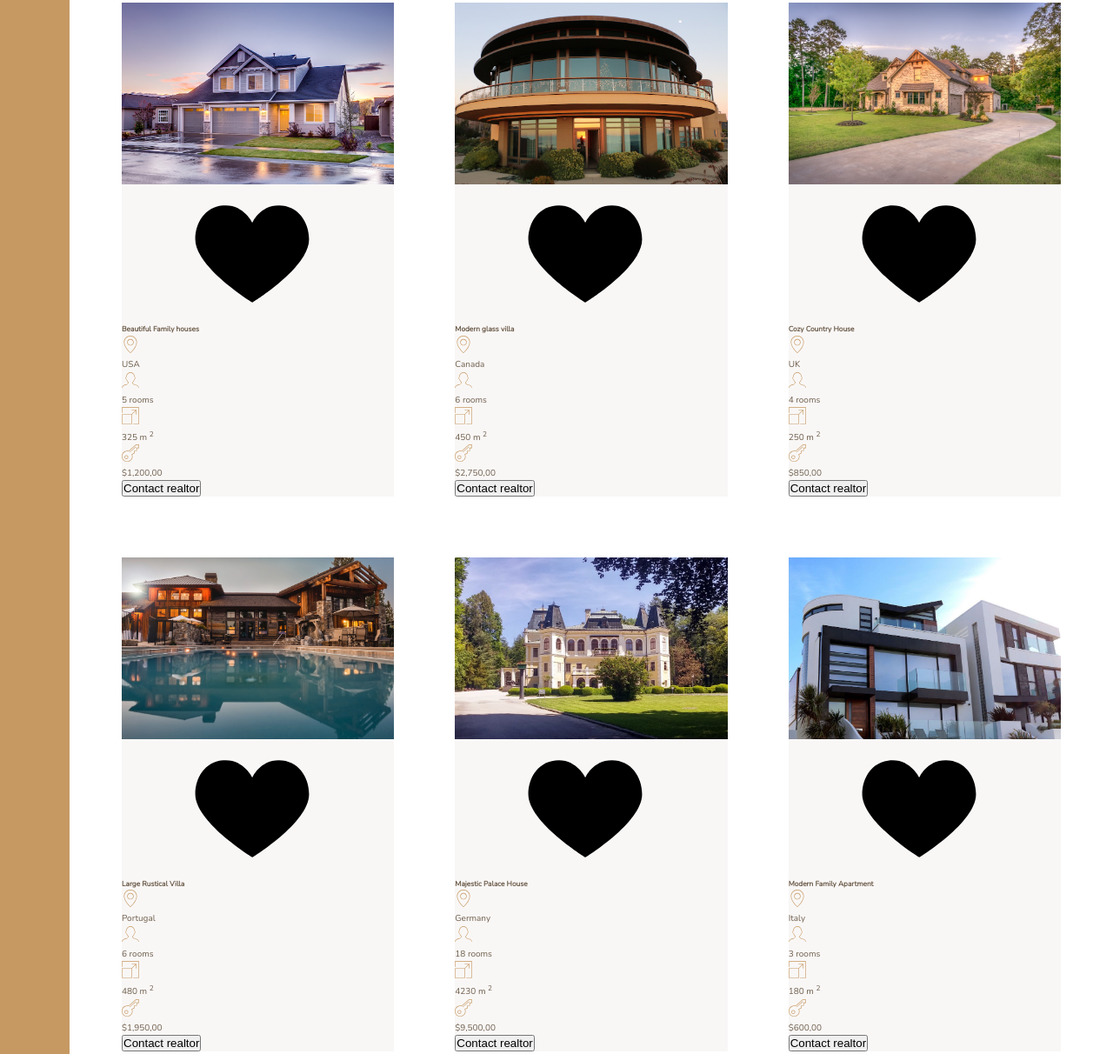
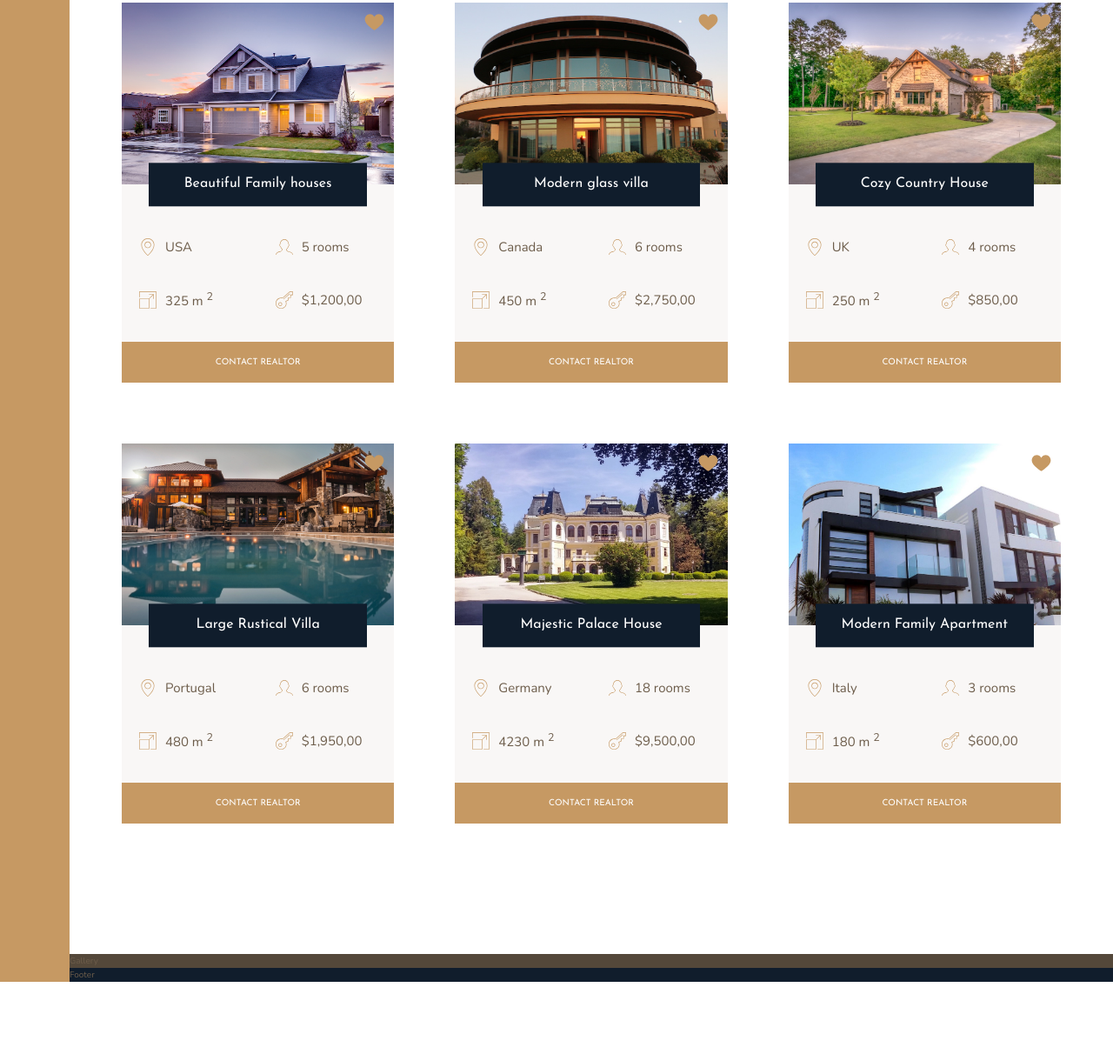
Before and after one commit to programmerInfi/Nexter, a website: page index.html in a window 1280 px wide. Shown: the part 1994-3206 px from the top of the page at 87% size. After the commit the page ends 3123 px from the top, so only its background shows below. Drawn offline with nearby package versions, Linux system fonts and the light colour scheme.

Commit message:
homesection done

```diff
--- a/index.html
+++ b/index.html
@@ -137,7 +137,7 @@
           </svg>
           <p>$1,200,00</p>
         </div>
-        <button class="cta">Contact realtor</button>
+        <button class="btn home__btn">Contact realtor</button>
       </div>
 
       <div class="home">
@@ -170,7 +170,7 @@
           </svg>
           <p>$2,750,00</p>
         </div>
-        <button class="cta">Contact realtor</button>
+        <button class="btn home__btn">Contact realtor</button>
       </div>
 
       <div class="home">
@@ -203,7 +203,7 @@
           </svg>
           <p>$850,00</p>
         </div>
-        <button class="cta">Contact realtor</button>
+        <button class="btn home__btn">Contact realtor</button>
       </div>
 
       <div class="home">
@@ -236,7 +236,7 @@
           </svg>
           <p>$1,950,00</p>
         </div>
-        <button class="cta">Contact realtor</button>
+        <button class="btn home__btn">Contact realtor</button>
       </div>
 
       <div class="home">
@@ -269,7 +269,7 @@
           </svg>
           <p>$9,500,00</p>
         </div>
-        <button class="cta">Contact realtor</button>
+        <button class="btn home__btn">Contact realtor</button>
       </div>
 
       <div class="home">
@@ -302,7 +302,7 @@
           </svg>
           <p>$600,00</p>
         </div>
-        <button class="cta">Contact realtor</button>
+        <button class="btn home__btn">Contact realtor</button>
       </div>
     </section>
     <section class="gallery">Gallery</section>
--- a/sass/_homes.scss
+++ b/sass/_homes.scss
@@ -8,27 +8,70 @@
 
 .home {
   background-color: $color-grey-light-1;
+  display: grid;
+
+  grid-template-columns: repeat(2, 1fr);
+  grid-row-gap: 3.5rem;
 
   &__img {
     width: 100%;
+    grid-column: 1/-1;
+    grid-row: 1/2;
+    z-index: 1;
   }
 
   &__like {
+    grid-row: 1/2;
+    grid-column: 2/3;
+    fill: $color-primary;
+    height: 2.5rem;
+    width: 2.5rem;
+    z-index: 2;
+    justify-self: end;
+    margin: 1rem;
   }
   &__name {
+    grid-row: 1/2;
+    grid-column: 1/-1;
+    justify-self: center;
+    align-self: end;
+    z-index: 3;
+    width: 80%;
+    font-family: $font-display;
+    font-size: 1.6rem;
+    text-align: center;
+    padding: 1.25rem;
+    background-color: $color-secondary;
+    color: #fff;
+    font-weight: 400;
+    transform: translateY(50%);
+  }
+
+  &__location,
+  &__rooms {
+    margin-top: 2.5rem;
   }
 
   &__location,
   &__rooms,
   &__area,
   &__price {
+    font-size: 1.5rem;
+    margin-left: 2rem;
+    display: flex;
+    align-items: center;
     svg {
       fill: $color-primary;
       height: 2rem;
       width: 2rem;
+      margin-right: 1rem;
     }
 
     p {
     }
   }
+
+  &__btn {
+    grid-column: 1/-1;
+  }
 }
```
Also changed, not shown: css/style.css.
